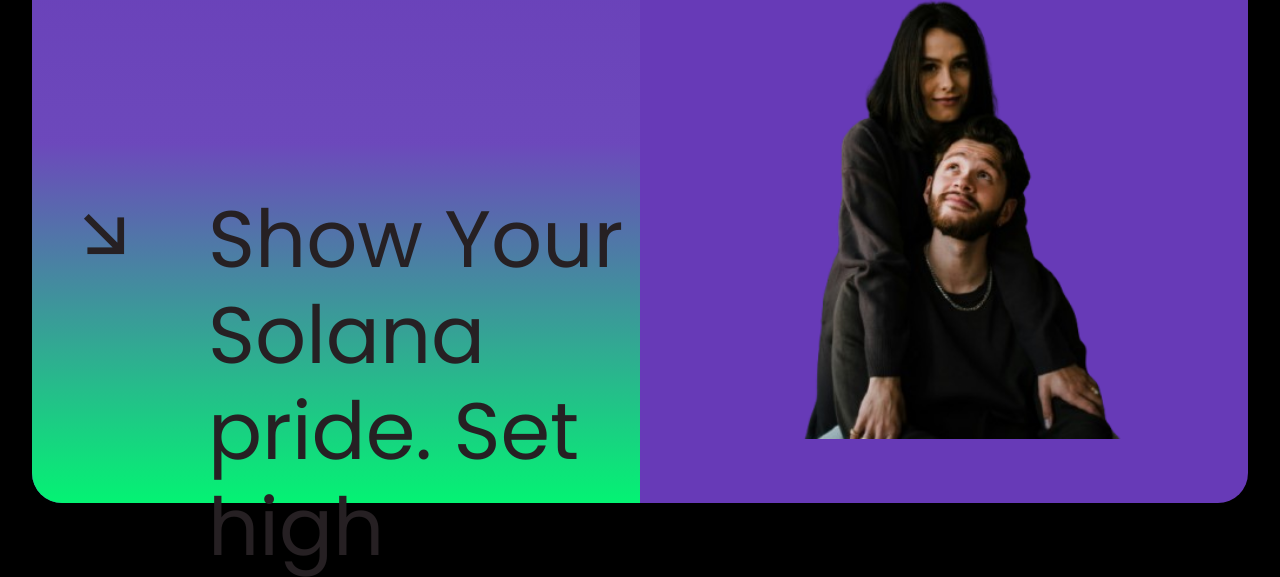
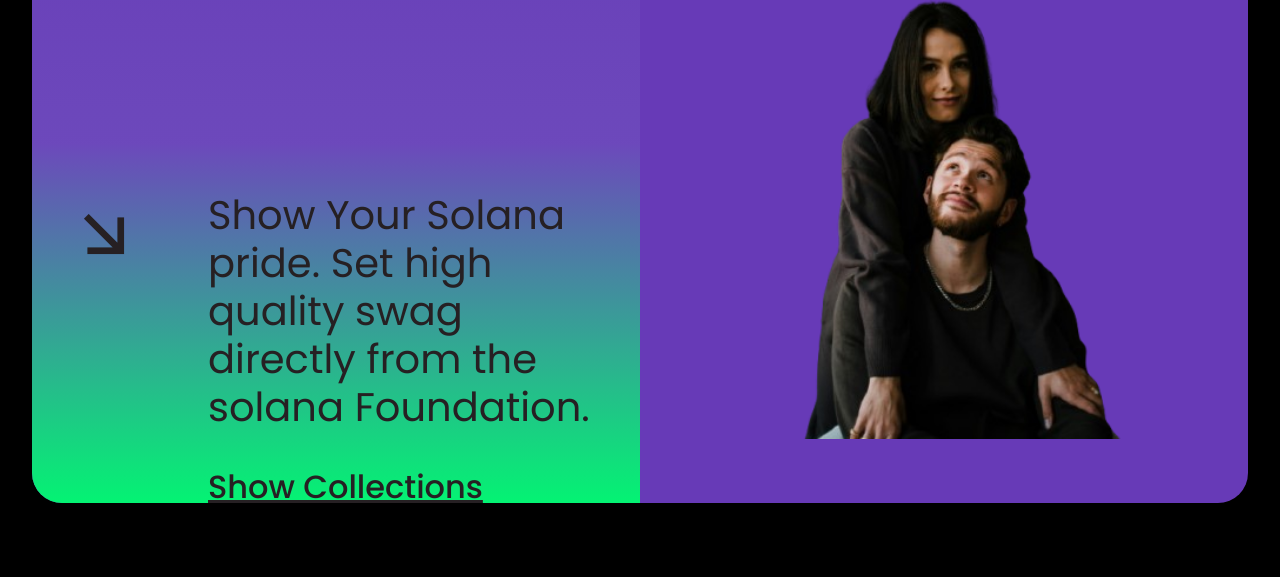
Before and after one commit to Mrpachabhaiya/solana_store, a plain HTML site: page index.html in a window 1280 px wide. Shown: the part 261-838 px from the top of the page. Drawn offline with nearby package versions, Linux system fonts and the light colour scheme.

Commit message:
fixing font size

```diff
--- a/style.css
+++ b/style.css
@@ -137,7 +137,7 @@
                 flex-direction: column;
                 gap: 2rem;
                 & p {
-                  font-size: 5rem;
+                  font-size: 2.5rem;
                   line-height: 1.2;
                   color: #262023;
                   font-weight: 400;
@@ -145,7 +145,7 @@
                 & span {
                   text-decoration: underline;
                   color: #262023;
-                  font-size: 5rem;
+                  font-size: 2rem;
                   font-weight: 500;
                 }
               }
```
